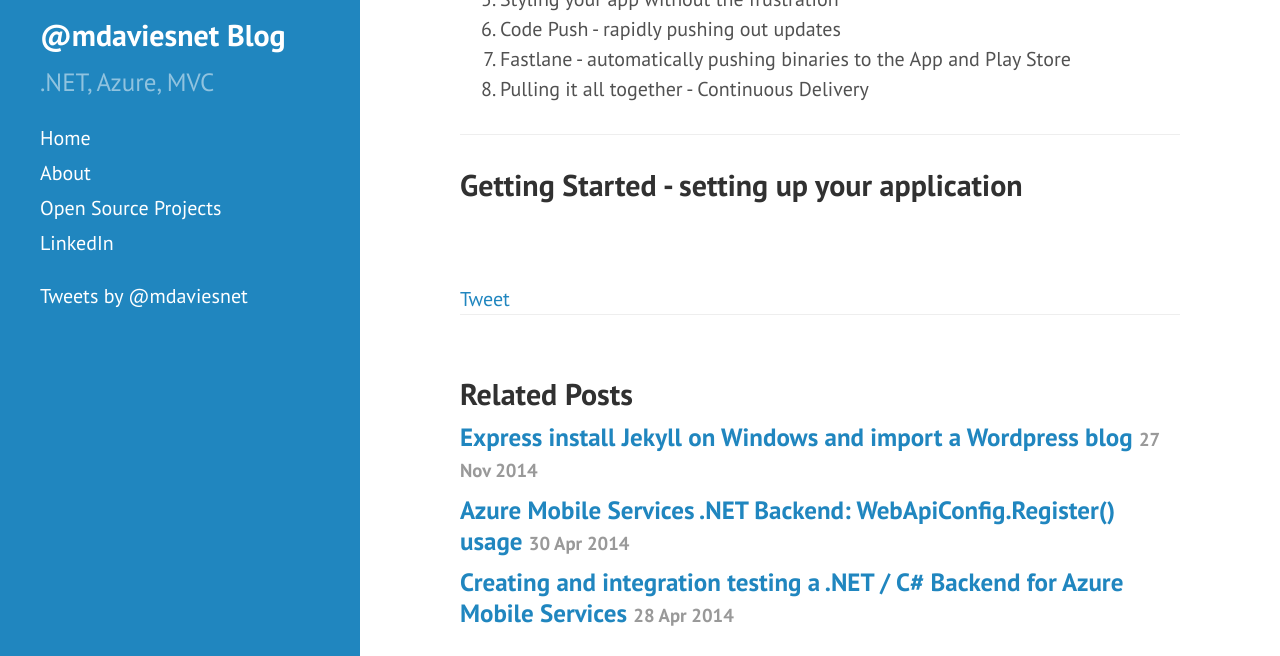
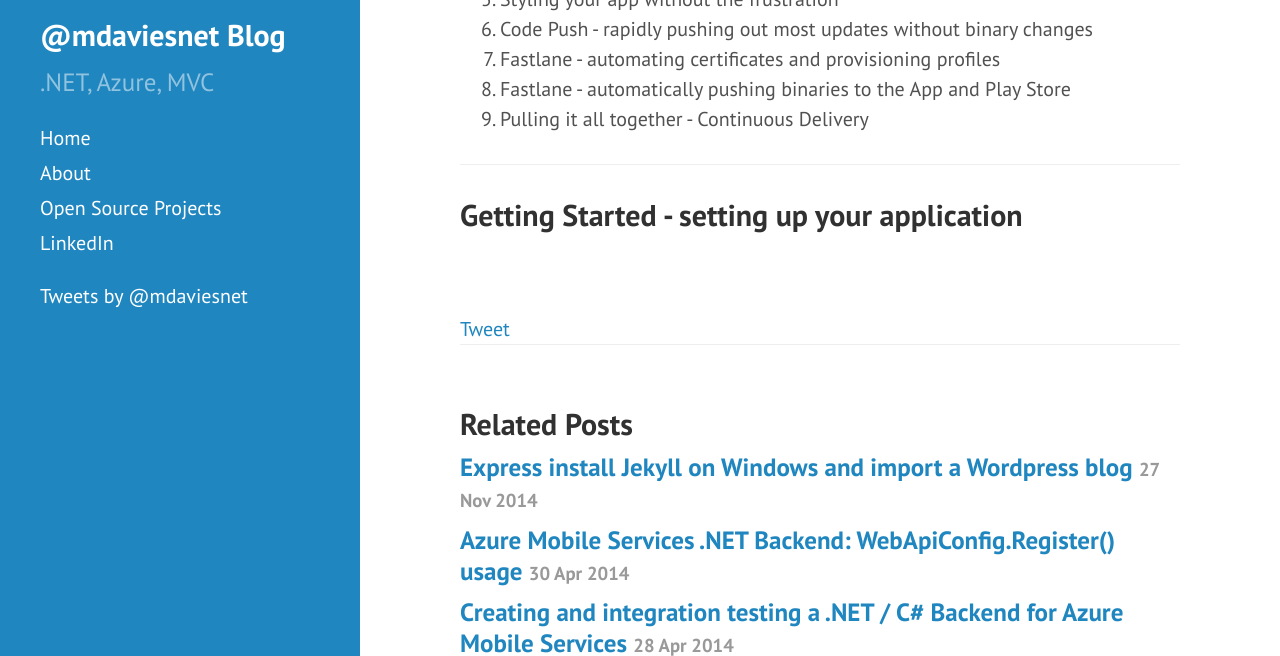
Before and after one commit to MattDavies/mattdavies.github.io, a Jekyll site: the page built from _posts/2016-11-14-react-native-getting-started.md, in a window 1280 px wide and 900 px high, scrolled down 534 px, cut to the strip 244-900 px from the top of the window. Built offline with Jekyll 4.4.1, drawn with Linux system fonts in a browser that asks for light colours; comment, search, counter and statistics services are not loaded.

Commit message:
Titles tweak

```diff
--- a/_posts/2016-11-14-react-native-getting-started.md
+++ b/_posts/2016-11-14-react-native-getting-started.md
@@ -12,11 +12,12 @@ In this blog series, I'll cover setting up a React Native app, some tips to help
 1. **Getting started - setting up your application**
 2. Making your life easier - a fast development workflow
 3. Automated testing - setting our level of release confidence
-3. Plugins - maximising value and avoiding pitfalls
-4. Styling your app without the frustration
-5. Code Push - rapidly pushing out updates
-6. Fastlane - automatically pushing binaries to the App and Play Store
-7. Pulling it all together - Continuous Delivery
+4. Plugins - maximising value and avoiding pitfalls
+5. Styling your app without the frustration
+6. Code Push - rapidly pushing out most updates without binary changes
+7. Fastlane - automating certificates and provisioning profiles
+8. Fastlane - automatically pushing binaries to the App and Play Store
+9. Pulling it all together - Continuous Delivery
 
 ----------
 
```
